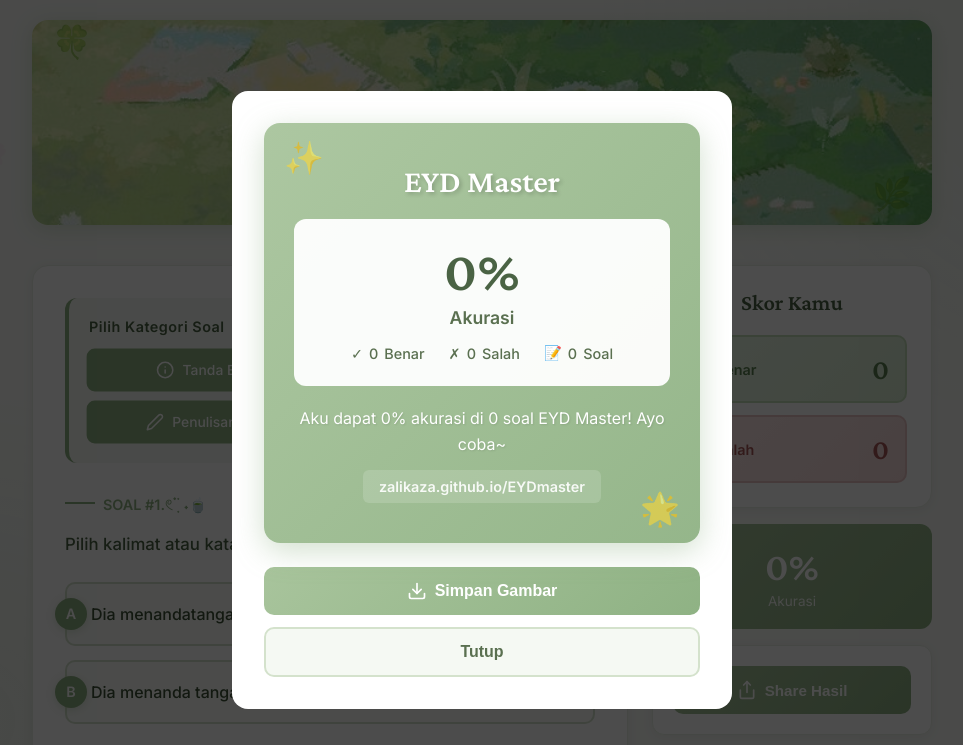
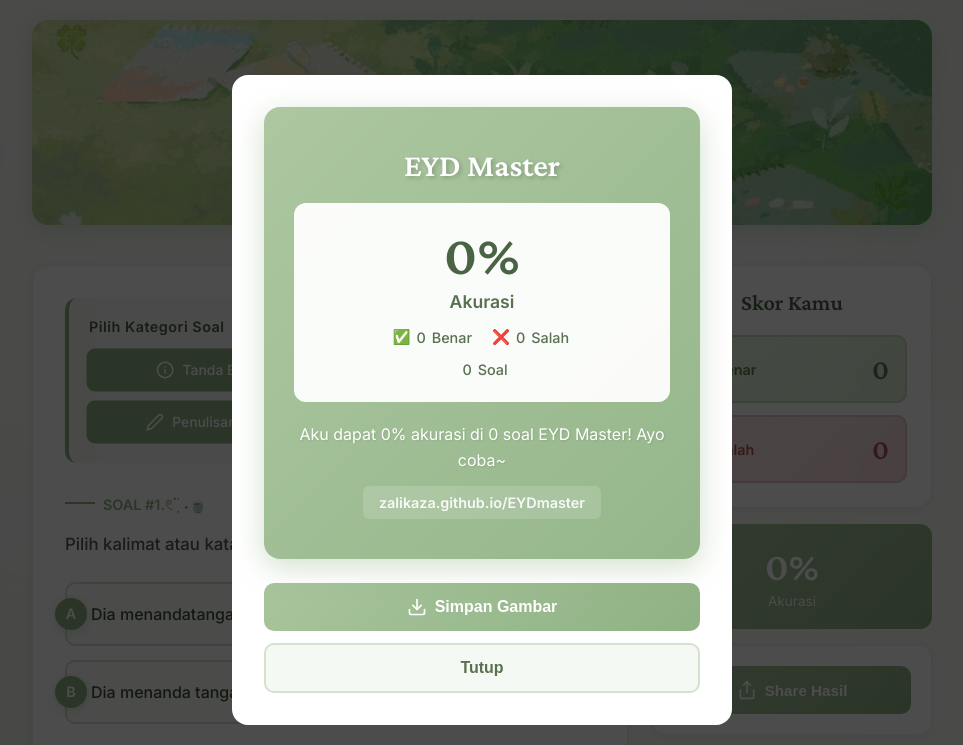
Before and after one commit to zalikaza/EYDmaster, a plain HTML site: page index.html in a window 1280 px wide. Both pictures are taken after a click on the button "Share Hasil". Shown: the top 745 px of the page, without its empty margins (158-1121 px from the left). Drawn offline with nearby package versions, Linux system fonts and the light colour scheme.

Commit message:
Update index.html

```diff
--- a/index.html
+++ b/index.html
@@ -566,7 +566,7 @@
         }
 
         .preview-card::before {
-            content: '✨';
+            content: '';
             position: absolute;
             top: 15px;
             left: 20px;
@@ -575,7 +575,7 @@
         }
 
         .preview-card::after {
-            content: '🌟';
+            content: '';
             position: absolute;
             bottom: 15px;
             right: 20px;
@@ -622,6 +622,37 @@
             font-size: 0.9em;
         }
 
+.preview-stats {
+    /* Tambahkan atau pastikan elemen induk ini terpusat, jika diperlukan */
+    display: flex;
+    flex-direction: column;
+    align-items: center; /* Untuk menengahkan grup statistik di dalam kartunya */
+}
+
+.preview-details {
+    /* 1. Aktifkan Grid Layout */
+    display: grid;
+
+    /* 2. Definisikan 2 kolom dengan lebar yang sama */
+    grid-template-columns: 1fr 1fr;
+
+    /* 3. Atur jarak antar item */
+    gap: 15px 20px; /* Jarak baris 15px, jarak kolom 20px */
+
+    /* Agar area .preview-details tidak terlalu lebar */
+    max-width: 250px;
+}
+
+/* Item detail Soal adalah item ke-3 (nth-child(3)) */
+.preview-detail-item:nth-child(3) {
+    /* 4. Perintahkan item ke-3 untuk membentang dari kolom 1 hingga 3 (mencakup kedua kolom) */
+    grid-column: 1 / 3;
+
+    /* 5. Pusatkan konten di tengah jika membentang penuh */
+    justify-content: center;
+}
+
+/* Pertahankan style default-mu untuk konten di dalam item */
 .preview-detail-item {
     display: flex;
     align-items: center;
@@ -926,17 +957,17 @@
                     <div class="preview-subtitle">Akurasi</div>
                     <div class="preview-details">
                         <div class="preview-detail-item">
-                            <span>✓</span>
+                            <span>✅</span>
                             <span id="previewCorrect">0</span>
                             <span>Benar</span>
                         </div>
                         <div class="preview-detail-item">
-                            <span>✗</span>
+                            <span>❌</span>
                             <span id="previewWrong">0</span>
                             <span>Salah</span>
                         </div>
                         <div class="preview-detail-item">
-                            <span>📝</span>
+                            <span></span>
                             <span id="previewTotal">0</span>
                             <span>Soal</span>
                         </div>
```
Lines whose indentation alone changed are shown as unchanged.
